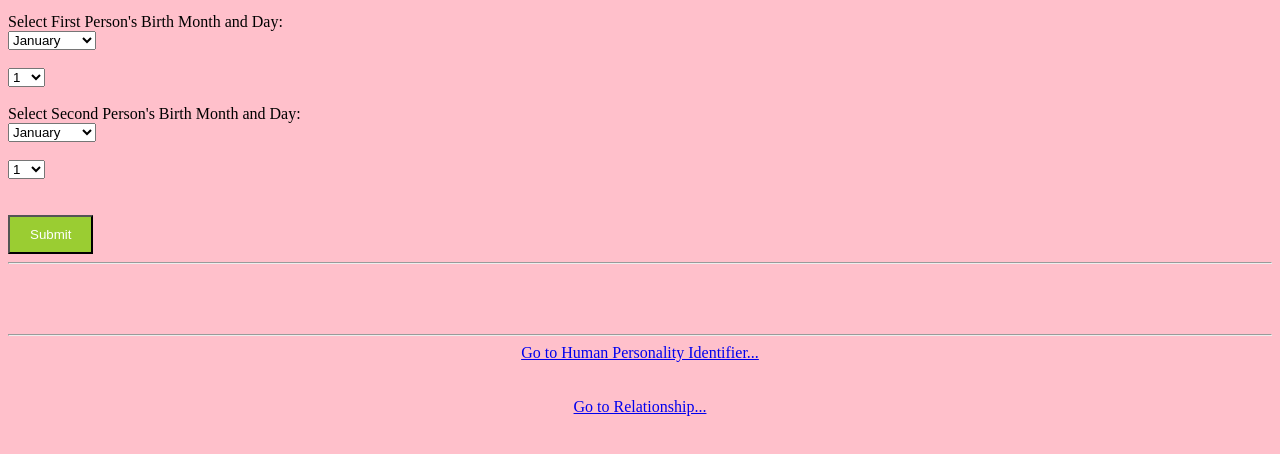
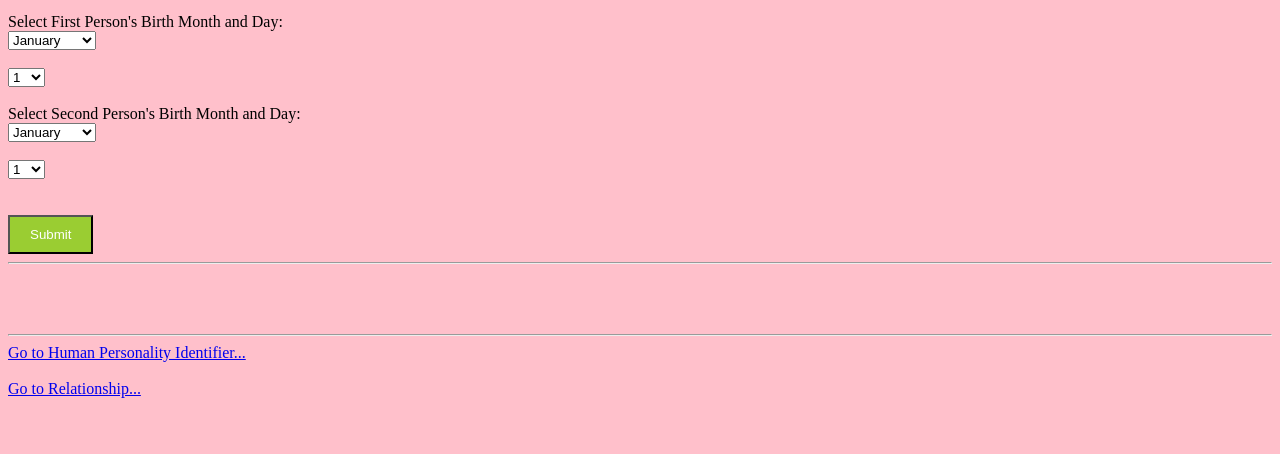
Before and after one commit to JaredBalase/BirthdateGenerator.com, a plain HTML site: page Relationship.html in a window 1280 px wide. Shown: the part 88-542 px from the top of the page. Drawn offline with Linux system fonts and the light colour scheme.

Commit message:
Update Relationship.html

```diff
--- a/Relationship.html
+++ b/Relationship.html
@@ -117,6 +117,6 @@ function getMeaning(number) {
 }
 </script>
 <hr>
-<center><a href="1.html">Go to Human Personality Identifier...</a><br><br><br><a href="job.html">Go to Relationship...</a></center>
+<a href="1.html">Go to Human Personality Identifier...</a><br><br><a href="job.html">Go to Relationship...</a>
 </body>
 </html>
```
